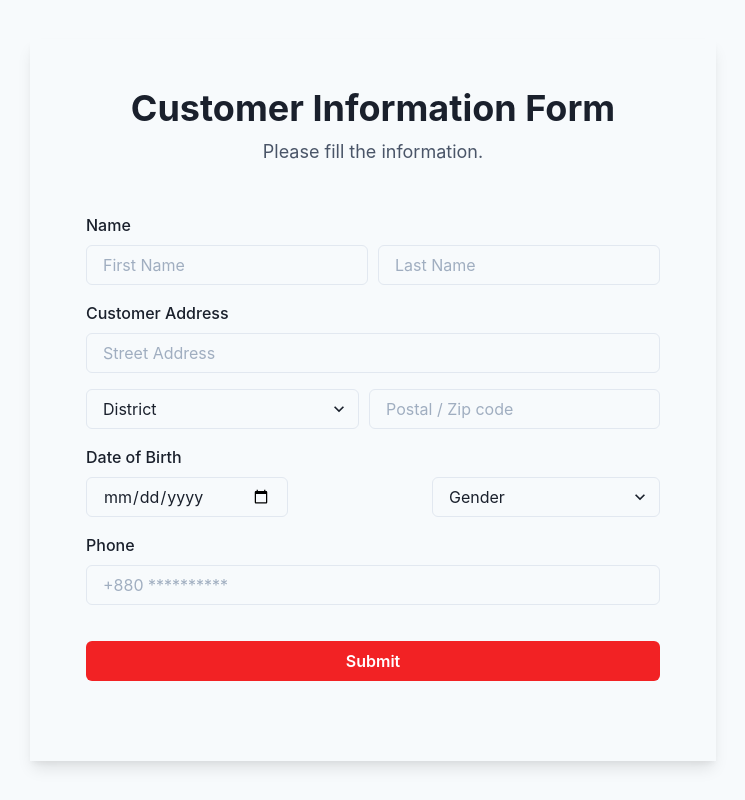
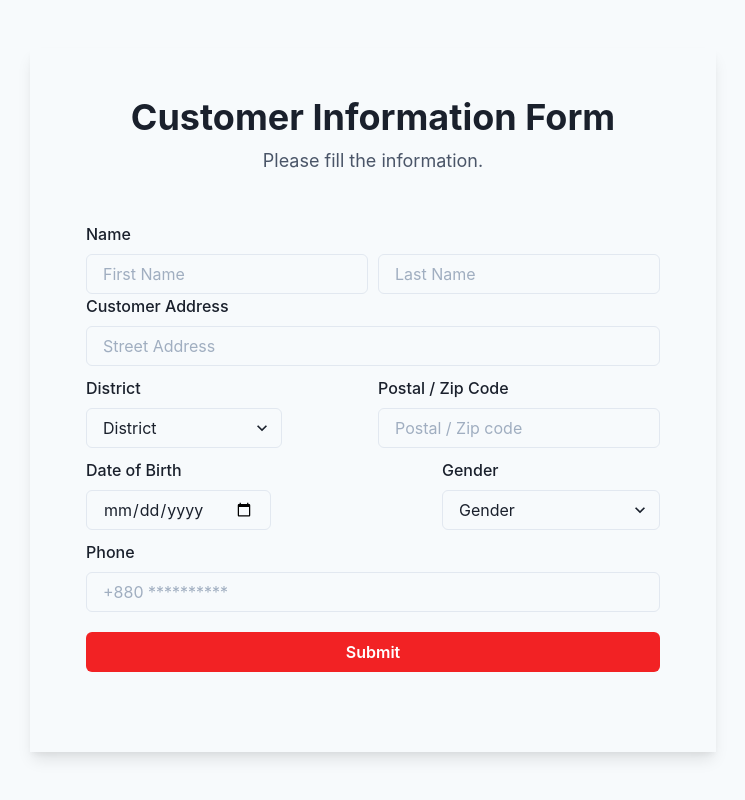
Before and after one commit to kamruz-zzaman/task-for-baham-fronend, a Next.js app: page /customerDetails in a window 1280 px wide. Shown: the whole page, without its empty margins (267-1012 px from the left). Built offline with nearby package versions, Linux system fonts and the light colour scheme.

Commit message:
customer form validation added

```diff
--- a/Components/Customer_Details/CustomerDetails.js
+++ b/Components/Customer_Details/CustomerDetails.js
@@ -1,8 +1,5 @@
-import { ViewIcon, ViewOffIcon } from '@chakra-ui/icons';
-import { Box, Button, Flex, FormControl, FormLabel, Heading, Input, InputRightElement, Select, Stack, Text, useColorModeValue } from '@chakra-ui/react';
-import React from 'react';
-
-const CustomerDetails = () => {
+import { Box, Button, Flex, FormControl, FormLabel, Heading, Input, Select, Stack, Text, useColorModeValue } from '@chakra-ui/react';
+import React, { useState } from 'react';
 const districtList = [
     "Kishoreganj",
     "Gopalganj",
@@ -69,6 +66,60 @@ const CustomerDetails = () => {
     "Mymensingh",
     "Jamalpur"
 ]
+const CustomerDetails = () => {
+
+    const [data, setData] = useState({ firstNname: "", lastName: "", streetAddress: "", district: "", zipCode: "", birthDate: "", gender: "", phone: "" });
+
+    const handleSubmit = (e) => {
+        e.preventDefault();
+        const formData = new FormData()
+        const firstNname = e.target.firstNname.value;
+        const lastName = e.target.lastName.value;
+        const streetAddress = e.target.streetAddress.value;
+        const district = e.target.district.value;
+        const zipCode = e.target.zipCode.value;
+        const birthDate = e.target.birthDate.value;
+        const gender = e.target.birthDate.value;
+        const phone = e.target.birthDate.value;
+        const streatValidation = /[,#-\/\s\!\@\$.....]/gi;
+        const postalCodeValidation = /^([0-9]{5}|[a-zA-Z][a-zA-Z ]{0,49})$/;
+        const phoneValidation = /^[\+]?[(]?[0-9]{3}[)]?[-\s\.]?[0-9]{3}[-\s\.]?[0-9]{4,6}$/im;
+        if (firstNname === "") {
+            document.getElementById("firstName").style.border = "1px solid red";
+        }
+        else {
+            formData.append('firstNname', firstNname);
+        }
+        if (lastName === "") {
+            document.getElementById("lastName").style.border = "1px solid red";
+        }
+        else {
+            formData.append('lastName', lastName);
+        }
+        if (streetAddress.match(streatValidation)) {
+            formData.append('streetAddress', streetAddress)
+        }
+        else {
+            document.getElementById("addressVal").style.border = "1px solid red";
+        }
+        if (zipCode.match(postalCodeValidation)) {
+            formData.append('zipCode', zipCode)
+        }
+        else {
+            document.getElementById("zipVAlidate").style.border = "1px solid red";
+        }
+        if (phone.match(phoneValidation)) {
+            formData.append('phone', phone)
+        }
+        else {
+            document.getElementById("phoneValidate").style.border = "1px solid red";
+        }
+
+        formData.append('district', district)
+        formData.append('zipCode', zipCode)
+        formData.append('birthDate', birthDate)
+        formData.append('gender', gender)
+    }
     return (
         <Flex
             minH={'100vh'}
@@ -87,50 +138,65 @@ const CustomerDetails = () => {
                     rounded={'lg'}
                     p={8}>
                     <Stack spacing={4}>
+                        <form onSubmit={handleSubmit}>
                             <FormControl id="Name">
                                 <FormLabel>Name</FormLabel>
                                 <Flex>
-                                <Input placeholder='First Name' marginRight='10px' type="text" />
-                                <Input placeholder='Last Name' type="text" />
+                                    <Input id='firstName' name='firstNname' placeholder='First Name' marginRight='10px' type="text" />
+                                    <Input id='lastName' name='lastName' placeholder='Last Name' type="text" />
                                 </Flex>
                             </FormControl>
                             <FormControl id="Address">
                                 <FormLabel>Customer Address</FormLabel>
-                            <Input placeholder='Street Address' type="text" />
+                                <Input id='addressVal' required name='streetAddress' placeholder='Street Address' type="text" />
                             </FormControl>
-                        <FormControl id="City">
-                            <Flex>
-                                <Select placeholder='District' marginRight='10px'>
+                            <FormControl id="City" my="10px">
+                                <Flex
+                                    justify={'space-between'}
+                                >
+                                    <Box>
+                                        <FormLabel>District</FormLabel>
+                                        <Select required name='district' placeholder='District' marginRight='10px'>
                                             {districtList.map((data, index) => (
                                                 <option key={index} value={`${data}`}>{data}</option>
                                             ))}
                                         </Select>
-                                <Input placeholder='Postal / Zip code' type="text" />
+                                    </Box>
+                                    <Box>
+                                        <FormLabel>Postal / Zip Code</FormLabel>
+                                        <Input id='zipVAlidate' required name='zipCode' placeholder='Postal / Zip code' type="text" />
+                                    </Box>
                                 </Flex>
                             </FormControl>
-                        <FormControl>
+                            <FormControl
+                                my="10px"
+                            >
                                 <Flex
                                     justify={'space-between'}
                                 >
                                     <Box marginRight={{ base: "10px", md: "0px" }}>
                                         <FormLabel>Date of Birth</FormLabel>
-                                    <Input width={{ base: null, md: "202px" }} type="date" />
+                                        <Input required name='birthDate' width={{ base: null, md: "185px" }} type="date" />
                                     </Box>
-                                <Select width={{ base: null, md: "228px" }} placeholder='Gender' marginTop='32px' >
+                                    <Box>
+                                        <FormLabel>Gender</FormLabel>
+                                        <Select required name='gender' width={{ base: null, md: "218px" }} placeholder='Gender' >
                                             <option value='Male'>Male</option>
                                             <option value='Female'>Female</option>
                                         </Select>
+                                    </Box>
                                 </Flex>
                             </FormControl>
                             <FormControl>
                                 <Box>
                                     <FormLabel>Phone</FormLabel>
-                                <Input placeholder='+880 **********' type="number" />
+                                    <Input id='phoneValidate' required name='phone' placeholder='+880 **********' type="number" />
                                 </Box>
                             </FormControl>
 
                             <Stack spacing={10}>
                                 <Button
+                                    type='submit'
                                     marginTop='20px'
                                     bg={'#f22224'}
                                     color={'white'}
@@ -140,10 +206,11 @@ const CustomerDetails = () => {
                                     Submit
                                 </Button>
                             </Stack>
+                        </form>
                     </Stack>
                 </Box>
-            </Stack>
-        </Flex>
+            </Stack >
+        </Flex >
     );
 };
 
--- a/Components/Login/Login.js
+++ b/Components/Login/Login.js
@@ -32,6 +32,7 @@ const Login = () => {
         if (data.email.match(mailformat) && data.email !== "" && data.password !== "") {
             axios.post(url, data)
                 .then((res) => {
+                    alert("login Success")
                     localStorage.setItem('token', res.data);
                     setError('');
                 })
```
Lines whose indentation alone changed are shown as unchanged.
